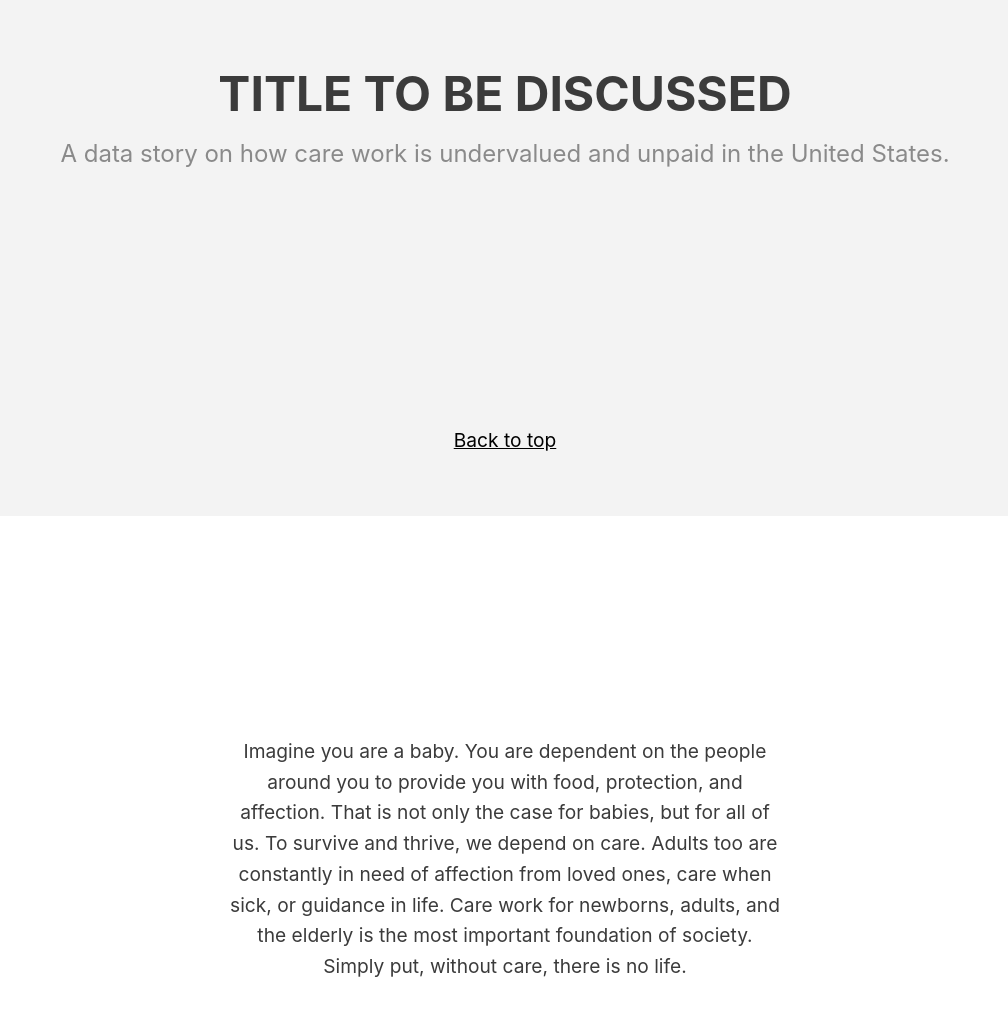
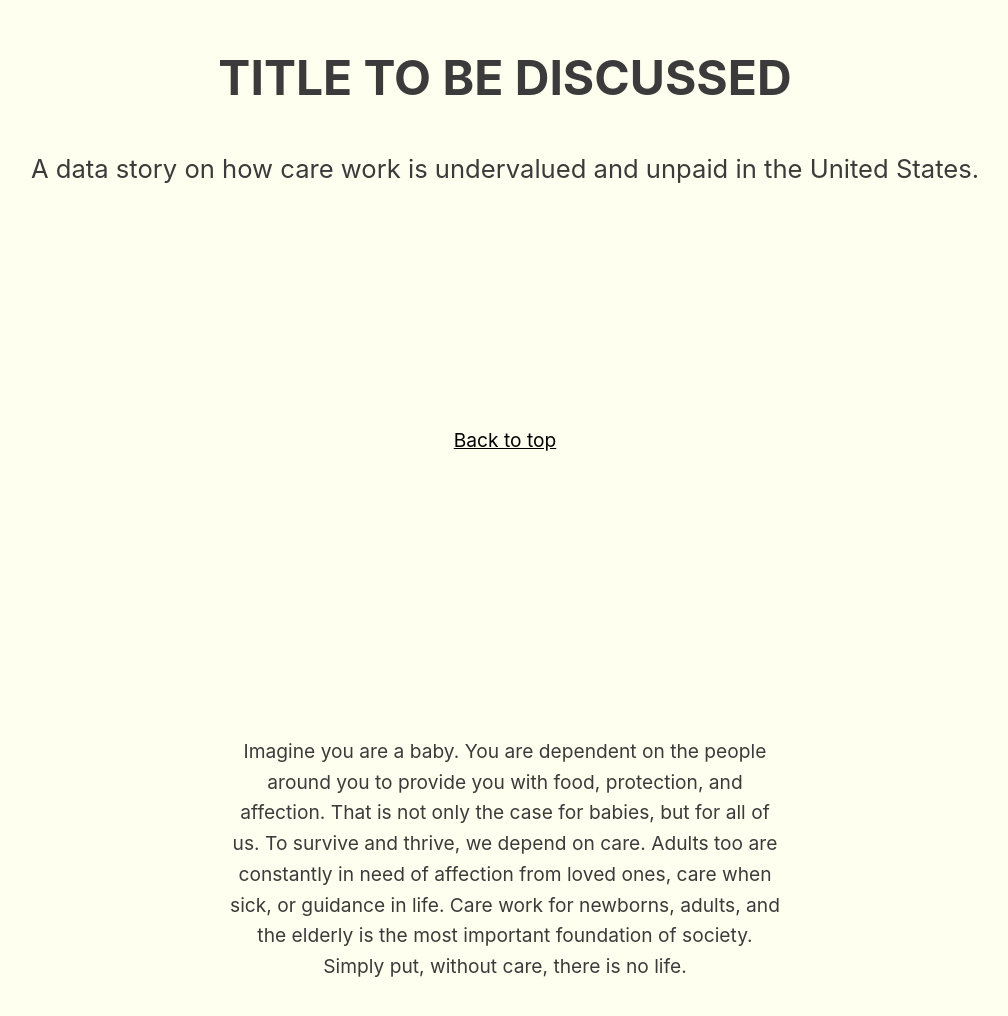
Before and after one commit to juliadaser/carework, a plain HTML site: page index.html in a window 1280 px wide. Shown: the part 284-1300 px from the top of the page, without its empty margins (135-1143 px from the left). Drawn offline with nearby package versions, Linux system fonts and the light colour scheme; a script that the page names is missing.

Commit message:
Update style.css

```diff
--- a/style.css
+++ b/style.css
@@ -1,5 +1,3 @@
-/*general style of page, not scrollytelling*/
-
 html {
   scroll-behavior: smooth;
 }
@@ -20,6 +18,7 @@ body {
   min-height: 1280px;
   color: #3b3b3b;
   font-size: 24px;
+  background-color: #fffff0;
 }
 
 p,
@@ -39,12 +38,13 @@ a:hover {
 }
 
 .introduction-text {
-  margin: 200px auto; /* Centers the paragraph horizontally */
-  text-align: center; /* Centers the text inside the paragraph */
-  max-width: 600px; /* Optional: Limit the width of the paragraph */
-  padding: 20px; /* Space between the text and the border */
-  font-size: 1.2rem; /* Optional: Adjust font size */
-  line-height: 1.6; /* Optional: Adjust line spacing */
+  margin: 200px auto;
+  text-align: center;
+  max-width: 600px;
+  padding: 20px;
+  font-size: 1.2rem;
+  line-height: 1.6;
+  background-color: #fffff0;
 }
 
 #intro {
@@ -52,28 +52,28 @@ a:hover {
   flex-direction: column;
   align-items: center;
   justify-content: center;
-  height: 100vh; /* Full viewport height */
-  max-width: 100%; /* Full width */
-  background-color: #f3f3f3;
-  margin: 0; /* Remove top and bottom margins */
-  padding: 0; /* Remove any padding */
+  height: 100vh;
+  max-width: 100%;
+  background-color: #fffff0;
+  margin: 0;
+  padding: 0;
   text-align: center;
 }
 
 .intro__hed {
-  font-size: 3rem; /* Larger font for better visibility */
+  font-size: 3rem;
   font-weight: bold;
-  margin: 0 0 1rem 0; /* Adjust spacing */
+  margin: 0 0 1rem 0;
 }
 
 .intro__dek {
-  font-size: 1.5rem; /* Subheading size */
-  color: #8a8a8a; /* Subtle text color */
+  padding-top: 30px;
+  font-size: 1.6rem;
 }
 
 #scrolly {
-  margin-top: -1px; /* Seamless transition from intro to scrolly */
-  z-index: 0; /* Ensure it stays behind the intro while scrolling */
+  margin-top: -1px;
+  z-index: 0;
 }
 
 #outro {
@@ -90,10 +90,10 @@ a:hover {
 #scrollUp {
   position: fixed;
   bottom: 50px;
-  left: 50%; /* Center horizontally */
-  transform: translateX(-50%); /* Offset by half the width of the element */
+  left: 50%;
+  transform: translateX(-50%);
   color: black;
   padding: 10px 15px;
-  display: none; /* Initially hidden */
+  display: none;
   text-decoration: underline;
 }
```
